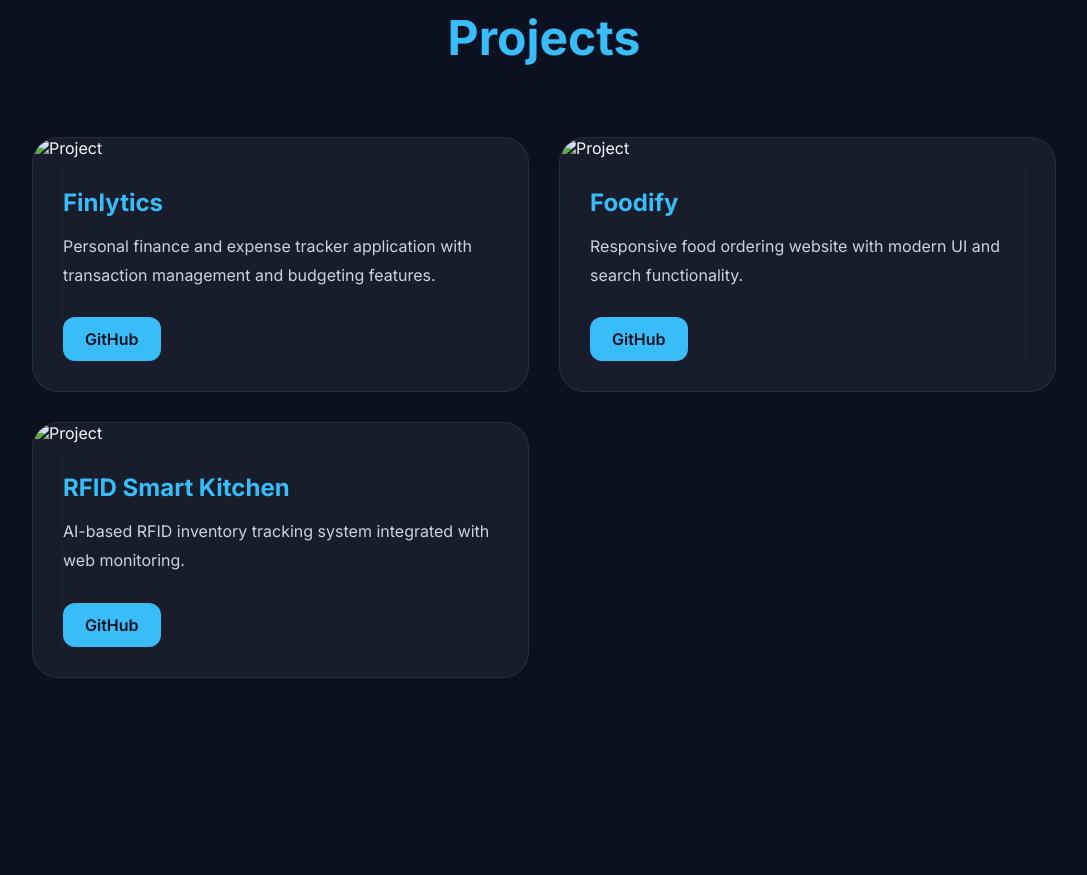
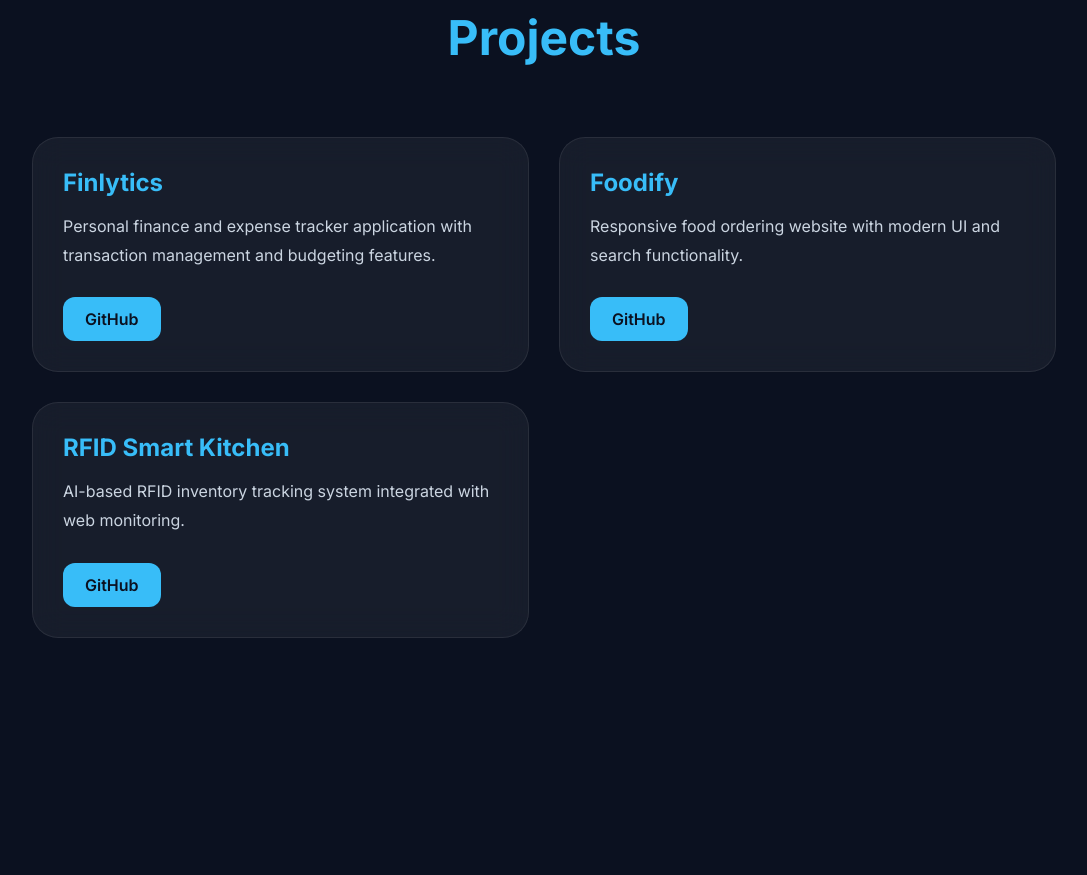
Before and after one commit to nitishbheema/portfolio, a plain HTML site: page index.html in a window 1280 px wide. Shown: the part 2220-3095 px from the top of the page, without its empty margins (96-1183 px from the left). Drawn offline with Linux system fonts and the light colour scheme.

Commit message:
Update index.html

```diff
--- a/index.html
+++ b/index.html
@@ -671,8 +671,7 @@
 
       <div class="glass-card project-card">
 
-        <!-- CHANGE IMAGE -->
-        <img src="project1.jpg" alt="Project">
+
 
         <div class="project-content">
 
@@ -703,8 +702,7 @@
 
       <div class="glass-card project-card">
 
-        <!-- CHANGE IMAGE -->
-        <img src="project3.jpg" alt="Project">
+
 
         <div class="project-content">
 
@@ -731,8 +729,7 @@
 
       <div class="glass-card project-card">
 
-        <!-- CHANGE IMAGE -->
-        <img src="project4.jpg" alt="Project">
+
 
         <div class="project-content">
 
```
